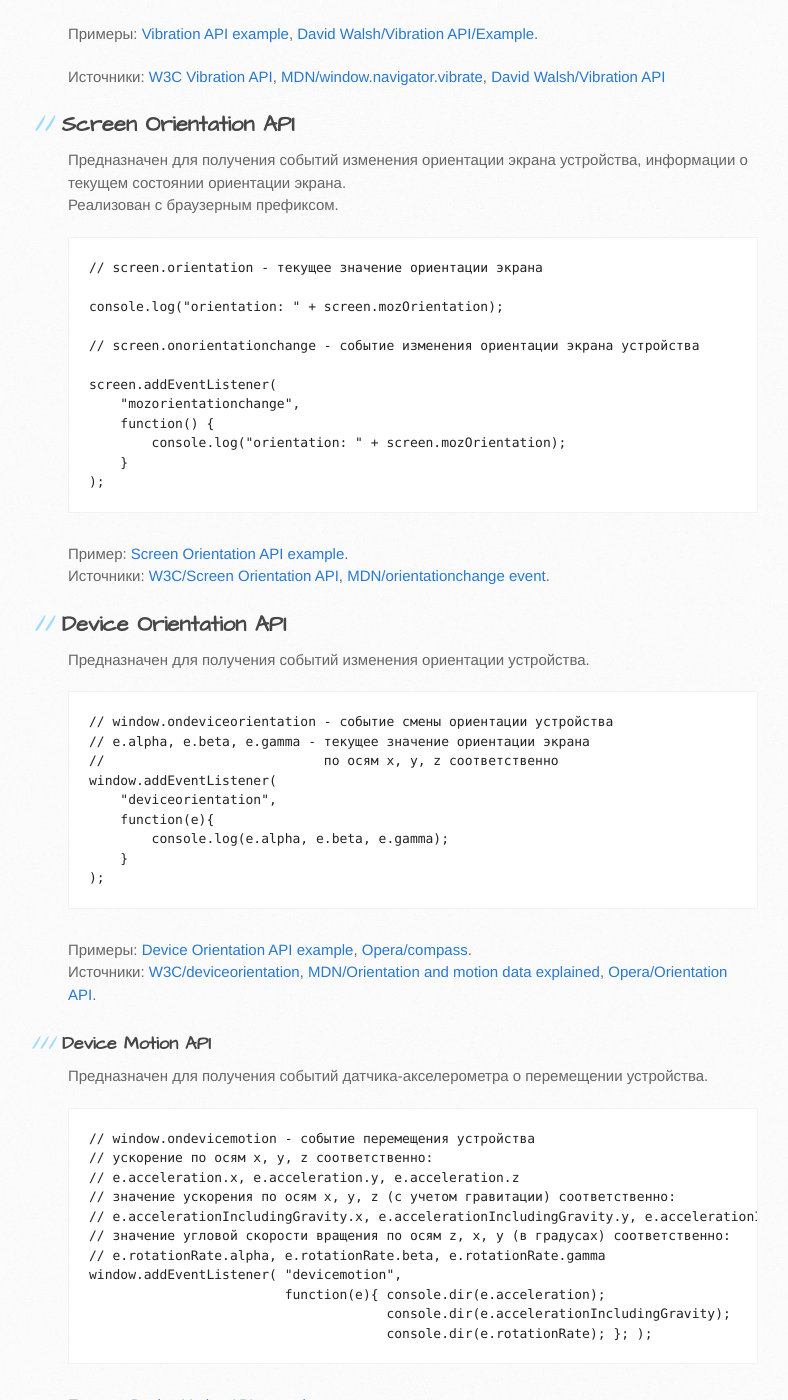
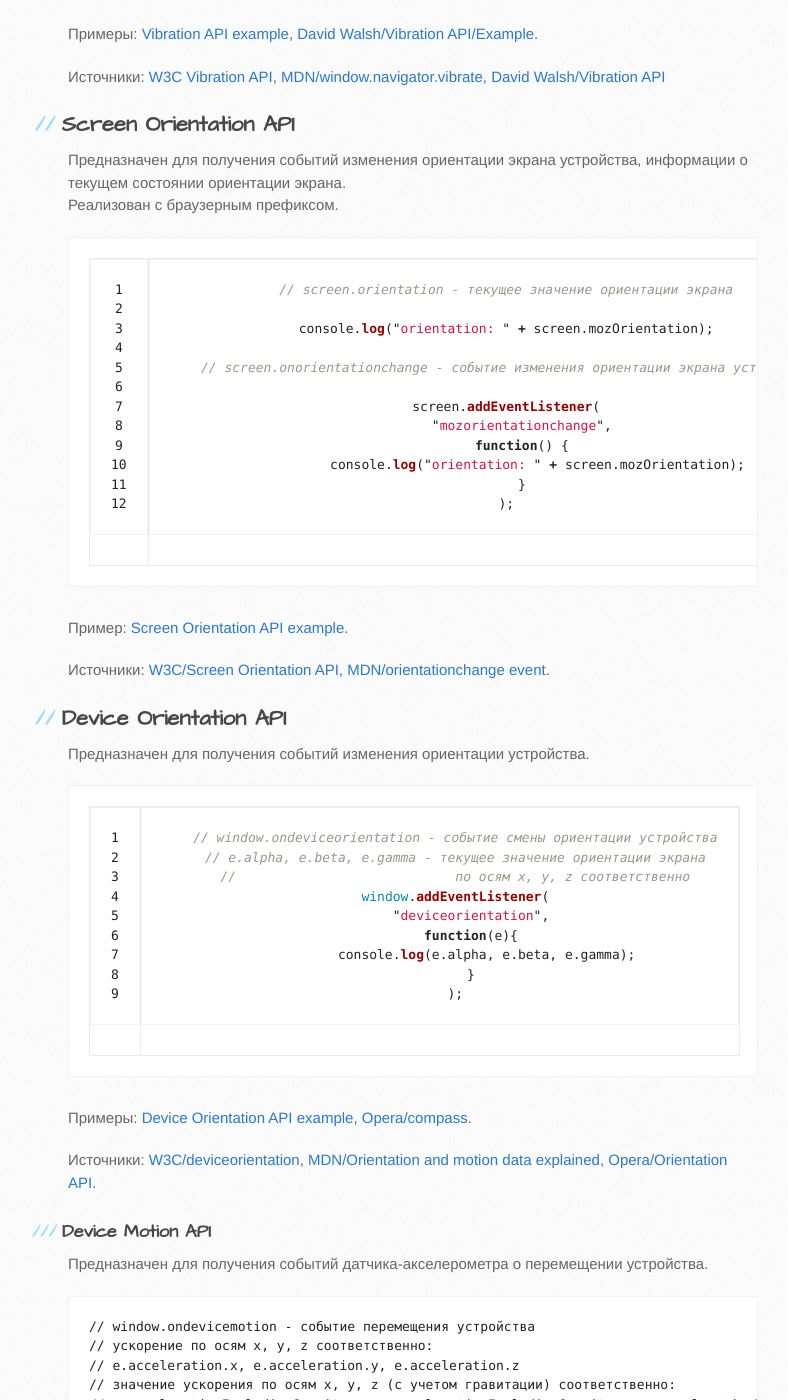
Before and after one commit to sergeymakoveev/sergeymakoveev.github.com, a Jekyll site: the page built from _posts/2013-01-16-frontend-trends.md, in a window 1280 px wide and 1400 px high, scrolled down 4494 px. Shown: the whole window, without its empty margins (102-890 px from the left). Built offline with Jekyll 4.4.1, drawn with Linux system fonts in a browser that asks for light colours; nearby versions of some CDN libraries; Markdown is read by kramdown in place of the engine named in the settings.

Commit message:
[edit] _posts/2013-01-16-frontend-trends.md

```diff
--- a/_posts/2013-01-16-frontend-trends.md
+++ b/_posts/2013-01-16-frontend-trends.md
@@ -203,55 +203,60 @@ tags: [js, api, js api, frontend, html, interface, mdn, mozilla, w3c]
 Предназначен для получения событий изменения ориентации экрана устройства, информации о текущем состоянии ориентации экрана.
 Реализован с браузерным префиксом.
 
-<pre>
-// screen.orientation - текущее значение ориентации экрана
+{% highlight js linenos %}
+    // screen.orientation - текущее значение ориентации экрана
 
-console.log("orientation: " + screen.mozOrientation);
+    console.log("orientation: " + screen.mozOrientation);
 
-// screen.onorientationchange - событие изменения ориентации экрана устройства
+    // screen.onorientationchange - событие изменения ориентации экрана устройства
 
-screen.addEventListener(
-    "mozorientationchange",
-    function() {
-        console.log("orientation: " + screen.mozOrientation);
-    }
-);
-</pre>
-<b>Пример</b>:
-<a href="https://c9.io/sergeymakoveev/examples/workspace/2013.01.trends-of-frontend/api.screenorientation.html" target="_blank">Screen Orientation API example</a>.
-<br />
-<b>Источники</b>:
-<a href="http://www.w3.org/TR/screen-orientation/" target="_blank">W3C/Screen Orientation API</a>,
-<a href="https://developer.mozilla.org/en-US/docs/Mozilla_event_reference/orientationchange" target="_blank">MDN/orientationchange event</a>.
-<br />
+    screen.addEventListener(
+        "mozorientationchange",
+        function() {
+            console.log("orientation: " + screen.mozOrientation);
+        }
+    );
+{% endhighlight %}
+
+**Пример**:
+[Screen Orientation API example](https://c9.io/sergeymakoveev/examples/workspace/2013.01.trends-of-frontend/api.screenorientation.html).
+
+**Источники**:
+[W3C/Screen Orientation API](http://www.w3.org/TR/screen-orientation/),
+[MDN/orientationchange event](https://developer.mozilla.org/en-US/docs/Mozilla_event_reference/orientationchange).
+
 
 
 
 ##Device Orientation API
 Предназначен для получения событий изменения ориентации устройства.
-<pre>// window.ondeviceorientation - событие смены ориентации устройства
-// e.alpha, e.beta, e.gamma - текущее значение ориентации экрана
-//                            по осям x, y, z соответственно
-window.addEventListener(
-    "deviceorientation",
-    function(e){
-        console.log(e.alpha, e.beta, e.gamma);
-    }
-);
-</pre>
-<b>Примеры</b>:
-<a href="https://c9.io/sergeymakoveev/examples/workspace/2013.01.trends-of-frontend/api.deviceorientation.html" target="_blank">Device Orientation API example</a>,
-<a href="http://people.opera.com/richt/release/demos/orientation/marinecompass/" target="_blank">Opera/compass</a>.
-<br />
-<b>Источники</b>:
-<a href="http://www.w3.org/TR/orientation-event/#deviceorientation/" target="_blank">W3C/deviceorientation</a>,
-<a href="https://developer.mozilla.org/en-US/docs/DOM/Orientation_and_motion_data_explained" target="_blank">MDN/Orientation and motion data explained</a>,
-<a href="http://dev.opera.com/articles/view/w3c-device-orientation-api/" target="_blank">Opera/Orientation API</a>.
+
+{% highlight js linenos %}
+    // window.ondeviceorientation - событие смены ориентации устройства
+    // e.alpha, e.beta, e.gamma - текущее значение ориентации экрана
+    //                            по осям x, y, z соответственно
+    window.addEventListener(
+        "deviceorientation",
+        function(e){
+            console.log(e.alpha, e.beta, e.gamma);
+        }
+    );
+{% endhighlight %}
+
+**Примеры**:
+[Device Orientation API example](https://c9.io/sergeymakoveev/examples/workspace/2013.01.trends-of-frontend/api.deviceorientation.html),
+[Opera/compass](http://people.opera.com/richt/release/demos/orientation/marinecompass/).
+
+**Источники**:
+[W3C/deviceorientation](http://www.w3.org/TR/orientation-event/#deviceorientation/),
+[MDN/Orientation and motion data explained](https://developer.mozilla.org/en-US/docs/DOM/Orientation_and_motion_data_explained),
+[Opera/Orientation API](http://dev.opera.com/articles/view/w3c-device-orientation-api/).
 
 
 
 ###Device Motion API
 Предназначен для получения событий датчика-акселерометра о перемещении устройства.
+
 <pre>// window.ondevicemotion - событие перемещения устройства
 // ускорение по осям x, y, z соответственно:
 // e.acceleration.x, e.acceleration.y, e.acceleration.z
```
